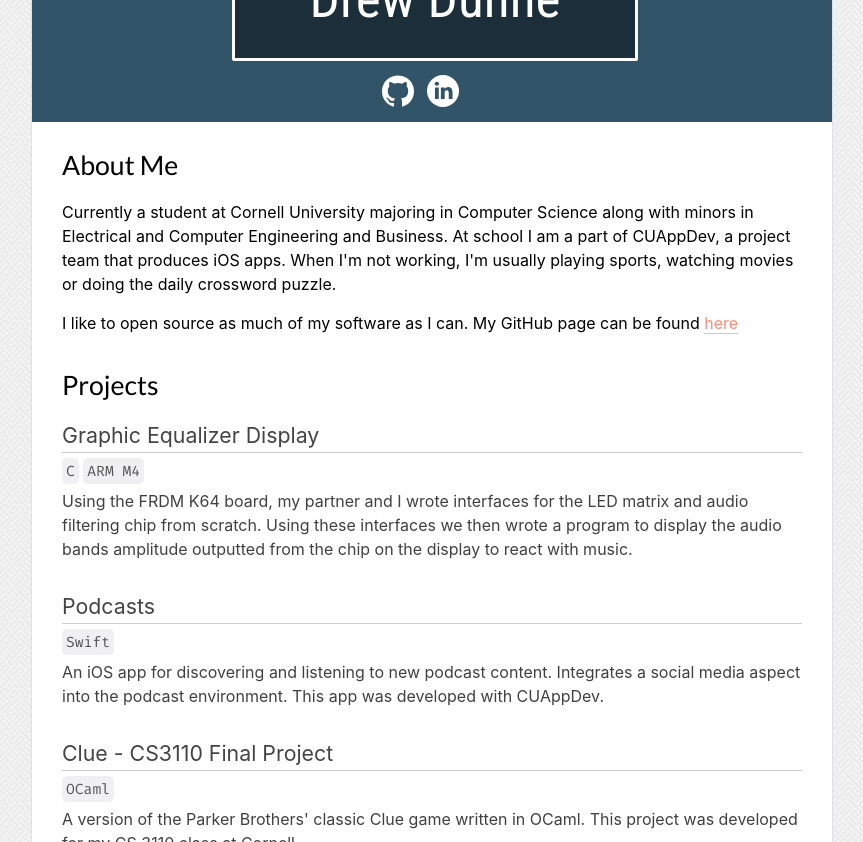
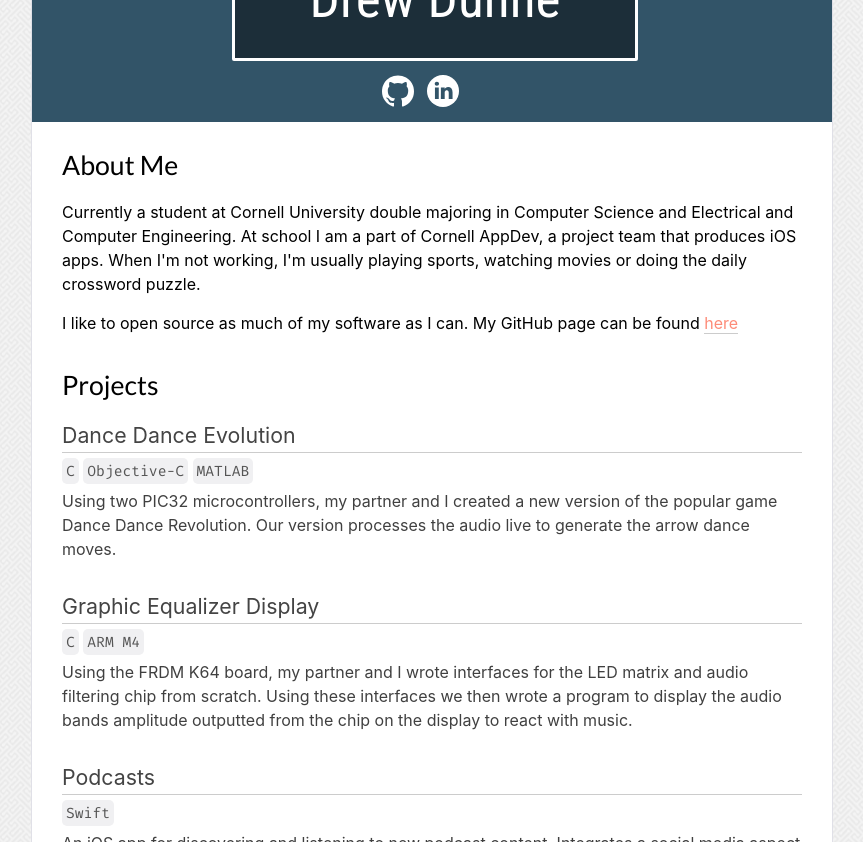
Before and after one commit to gblmarquez/drewsdunne.github.io, a Jekyll site: the page built from index.html, in a window 1280 px wide and 900 px high, scrolled down 259 px, cut to the strip 58-900 px from the top of the window. Shown: the whole strip, without its empty margins (208-1071 px from the left). Built offline with Jekyll 4.4.1, drawn with Linux system fonts in a browser that asks for light colours.

Commit message:
small changes

```diff
--- a/index.html
+++ b/index.html
@@ -6,15 +6,28 @@
 
   <h1 class="page-heading" id="posts">About Me</h1>
   <div class="about">
-    <p>Currently a student at Cornell University majoring in Computer Science along with minors in Electrical and Computer Engineering and Business. At school I am a part of CUAppDev, a project team that produces iOS apps. When I'm not working, I'm usually playing sports, watching movies or doing the daily crossword puzzle. </p>
+    <p>Currently a student at Cornell University double majoring in Computer Science and Electrical and Computer Engineering. At school I am a part of Cornell AppDev, a project team that produces iOS apps. When I'm not working, I'm usually playing sports, watching movies or doing the daily crossword puzzle. </p>
     <p>I like to open source as much of my software as I can. My GitHub page can be found <a href="http://github.com/drewsdunne">here</a></p>
   </div>
 
   <h1 class="page-heading" id="posts">Projects</h1>
   <ul class="post-list">
+    <li>
+      <h2 class="project-header">
+        <a class="post-link" href="http://www.drewdunne.com/Dance-Dance-Evolution">Dance Dance Evolution</a>
+      </h2>
+      <ul class="skill-list">
+        <li>C</li>
+        <li>Objective-C</li>
+        <li>MATLAB</li>
+      </ul>
+      <p class="post-preview">
+        Using two PIC32 microcontrollers, my partner and I created a new version of the popular game Dance Dance Revolution. Our version processes the audio live to generate the arrow dance moves.
+      </p>
+    </li>
       <li>
         <h2 class="project-header">
-          <a class="post-link" href="https://github.com/drewsdunne/FuchsiaFox">Graphic Equalizer Display</a>
+          <a class="post-link" href="https://github.com/drewsdunne/graphic-equalizer-display">Graphic Equalizer Display</a>
         </h2>
         <ul class="skill-list">
           <li>C</li>
```
Also changed, not shown: 1 other file.
